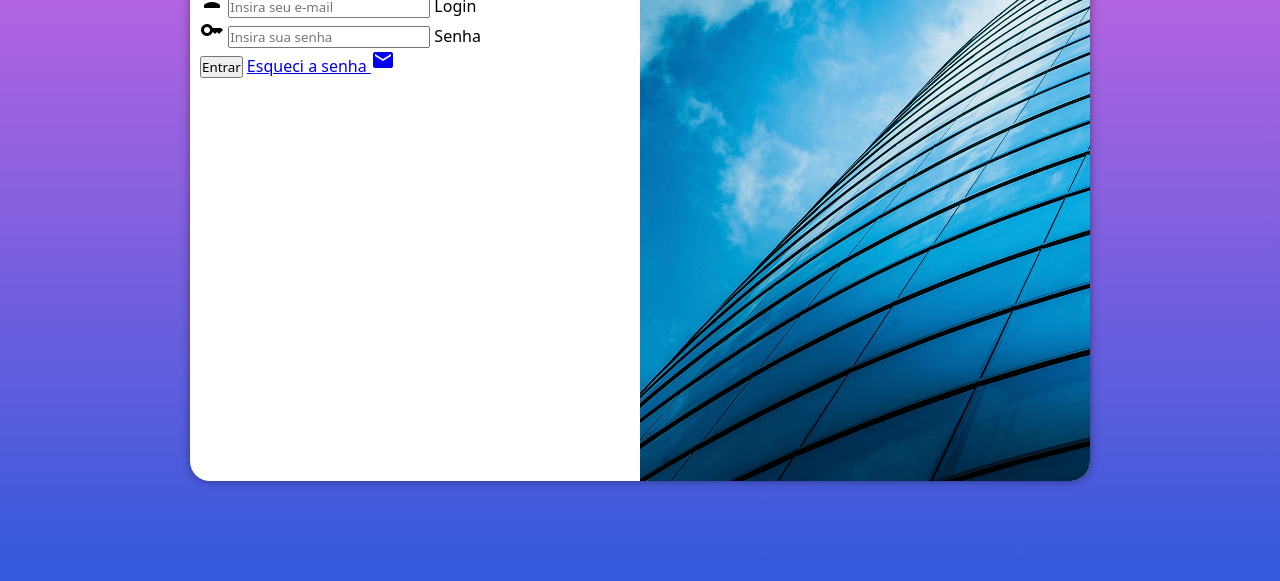
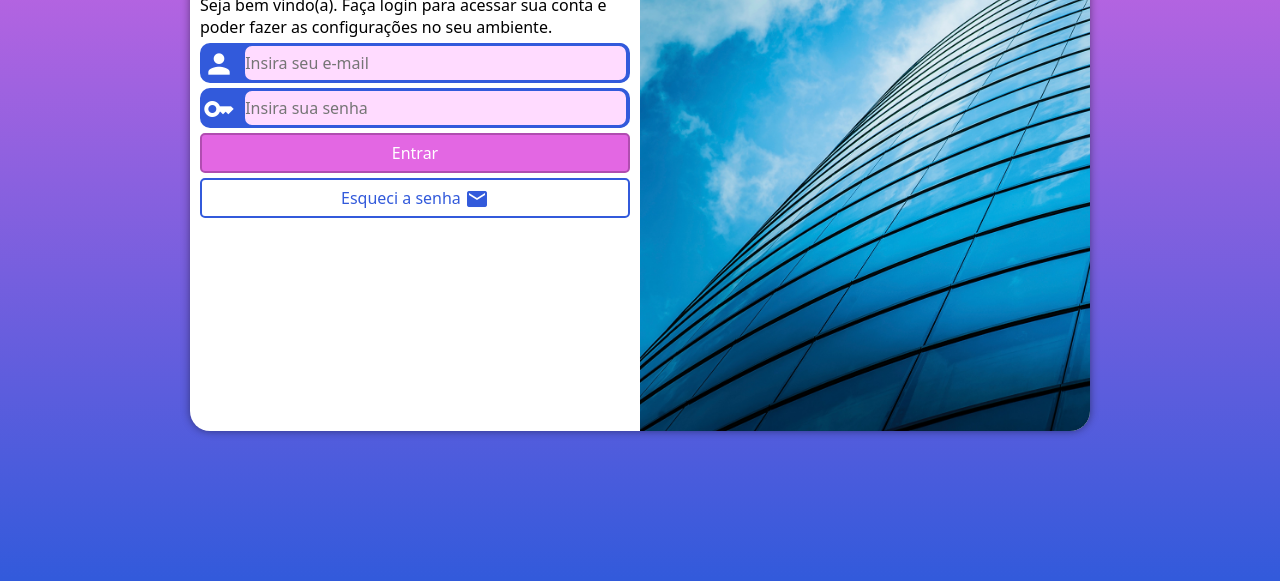
Before and after one commit to tiagoalbinomarcal/projeto-login, a plain HTML site: page index.html in a window 1280 px wide. Shown: the part 219-800 px from the top of the page. Drawn offline with Linux system fonts and the light colour scheme.

Commit message:
formulario com estilo finalizado

```diff
--- a/css/mediaqueries.css
+++ b/css/mediaqueries.css
@@ -55,4 +55,5 @@
     div#form p{
         font-size: 1em;
     }
+
 }
--- a/css/style.css
+++ b/css/style.css
@@ -31,7 +31,7 @@ main{
 main > section{
     background-color: white;
     width: 300px;
-    height: 600px;
+    height: 500px;
     border-radius: 20px;
     overflow: hidden;
     position: absolute;
@@ -62,3 +62,78 @@ div#imagem{
     width: 300px;
     height: 200px;
 }
+
+#sub[type=submit]{
+    display: block;
+    font-size: 1em;
+    background-color: var(--rosa);
+    width: 100%;
+    border: none;
+    height: 40px;
+    border-radius: 5px;
+    color: white;
+    border: 2px solid #b04db0;
+
+}
+
+#sub:hover{
+    background-color: #b04db0;
+    cursor: pointer;
+}
+
+#esqueci{
+    display: block;
+    text-align: center;
+    font-size: 1em;
+    background-color: white;
+    height: 40px;
+    text-decoration: none;
+    color: var(--verde);
+    border-radius: 5px;
+    margin-top: 5px;
+    border: 2px solid var(--verde);
+}
+
+#esqueci:hover{
+    background-color: rgb(180, 180, 180);
+}
+
+div.campo{
+    background-color: #325adb;
+    height: 40px;
+    margin: 5px 0px;
+    border-radius: 10px;
+}
+
+label{
+    display: none;
+}
+
+div.campo i{
+    color: white;
+    font-size: 2em;
+    padding: 3px;
+    padding-top: 5px;
+
+}
+
+div.campo input{
+    background-color:#ffdbff;
+    height: 40px;
+    border: none;
+    border-radius: 10px;
+    font-size: 1em;
+    width: calc(100% - 43px);
+
+    transform: translateY(-11px);
+    border: 3px solid #325adb;
+
+}
+
+div.campo input:focus-within{
+    background-color: white;
+}
+
+a > i{
+    transform: translateY(7px);
+}
--- a/index.html
+++ b/index.html
@@ -25,11 +25,13 @@
                         <label for="ilogin">Login</label>
                     </div>
                     <div>
-                        <i class="material-icons">key</i>
-                        <input type="password" name="senha" id="isenha" placeholder="Insira sua senha" autocomplete="current-password" required minlength="8">
-                        <label for="isenha">Senha</label><br/>
-                        <input type="submit" value="Entrar">
-                        <a href="#">Esqueci a senha <i class="material-icons">email</i></a>
+                        <div class="campo">
+                            <i class="material-icons">key</i>
+                            <input type="password" name="senha" id="isenha" placeholder="Insira sua senha" autocomplete="current-password" required minlength="8">
+                            <label for="isenha">Senha</label><br/>
+                        </div>
+                        <input type="submit" value="Entrar" id="sub">
+                        <a href="#" id="esqueci">Esqueci a senha <i class="material-icons" id="iconeemail">email</i></a>
                     </div>
 
                 </form>
```
